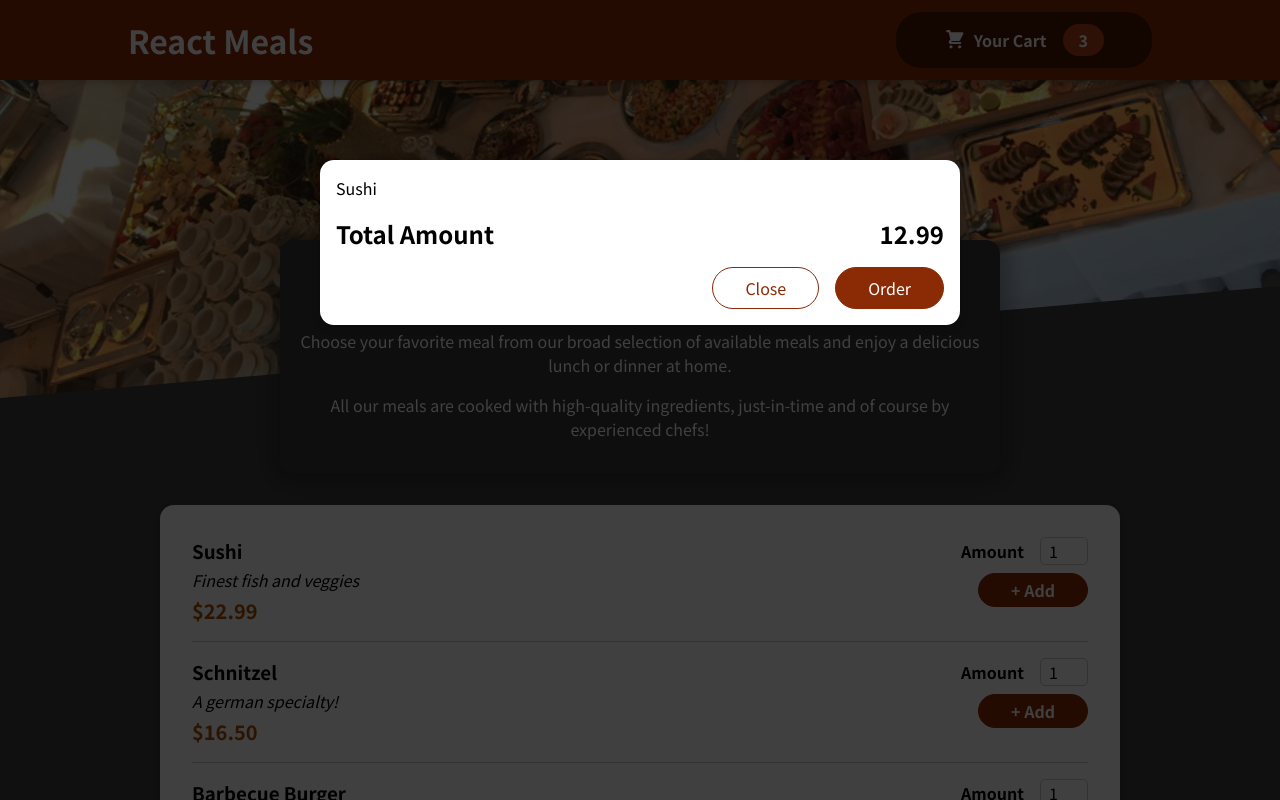
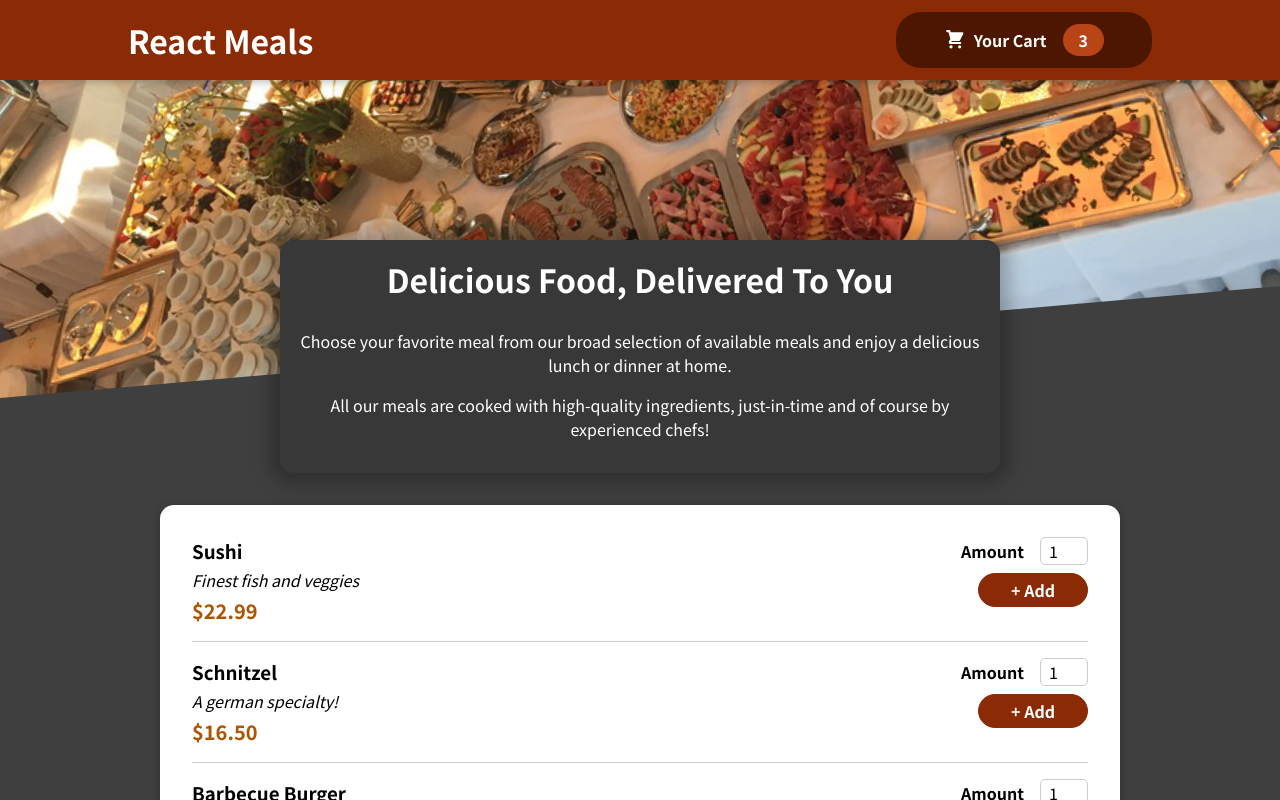
Before and after one commit to mariamihai/udemy-react-overview, a React (Create React App) app: page / in a window 1280 px wide. Shown: the top 800 px of the page. Built offline with nearby package versions, Linux system fonts and the light colour scheme.

Commit message:
[Section 11.140] Added state for showing the cart and fixed unique id required for cart elements defect

```diff
--- a/src/App.js
+++ b/src/App.js
@@ -1,12 +1,24 @@
+import { useState } from "react";
+
 import Header from "./components/Layout/Header/Header";
 import Meals from "./components/Meals/Meals";
 import Cart from "./components/Cart/Cart";
 
 function App() {
+  const [cartIsShown, setCartIsShown] = useState(false);
+
+  const showCartHandler = () => {
+    setCartIsShown(true);
+  };
+
+  const hideCartHandler = () => {
+    setCartIsShown(false);
+  };
+
   return (
     <>
-      <Cart />
-      <Header />
+      {cartIsShown && <Cart onHideCart={hideCartHandler} />}
+      <Header onShowCart={showCartHandler} />
       <main>
         <Meals />
       </main>
--- a/src/components/Cart/Cart.js
+++ b/src/components/Cart/Cart.js
@@ -6,20 +6,22 @@
   const cartItems = (
     <ul className={styles["cart-items"]}>
       {[{ id: "c1", name: "Sushi", amount: 2, price: 12.99 }].map((item) => (
-        <li>{item.name}</li>
+        <li key={item.id}>{item.name}</li>
       ))}
     </ul>
   );
 
   return (
-    <Modal>
+    <Modal onHideCart={props.onHideCart}>
       {cartItems}
       <div className={styles.total}>
         <span>Total Amount</span>
         <span>12.99</span>
       </div>
       <div className={styles.actions}>
-        <button className={styles["button--alt"]}>Close</button>
+        <button className={styles["button--alt"]} onClick={props.onHideCart}>
+          Close
+        </button>
         <button className={styles.button}>Order</button>
       </div>
     </Modal>
--- a/src/components/Layout/Header/Header.js
+++ b/src/components/Layout/Header/Header.js
@@ -3,12 +3,12 @@
 import mealsImage from "../../../assets/meals.jpg";
 import HeaderCartButton from "../HeaderCartButton/HeaderCartButton";
 
-const Header = () => {
+const Header = (props) => {
   return (
     <>
       <header className={styles.header}>
         <h1>React Meals</h1>
-        <HeaderCartButton />
+        <HeaderCartButton onShowCart={props.onShowCart} />
       </header>
       <div className={styles["main-image"]}>
         <img src={mealsImage} alt="A table of delicious food" />
--- a/src/components/Layout/HeaderCartButton/HeaderCartButton.js
+++ b/src/components/Layout/HeaderCartButton/HeaderCartButton.js
@@ -4,7 +4,7 @@
 
 const HeaderCartButton = (props) => {
   return (
-    <button className={styles.button}>
+    <button className={styles.button} onClick={props.onShowCart}>
       <span className={styles.icon}>
         <CartIcon />
       </span>
--- a/src/components/UI/Modal/Modal.js
+++ b/src/components/UI/Modal/Modal.js
@@ -3,7 +3,7 @@
 import styles from "./Modal.module.css";
 
 const Backdrop = (props) => {
-  return <div className={styles.backdrop} />;
+  return <div className={styles.backdrop} onClick={props.onHideCart} />;
 };
 
 const ModalOverlay = (props) => {
@@ -19,7 +19,10 @@
 const Modal = (props) => {
   return (
     <>
-      {ReactDOM.createPortal(<Backdrop />, portalElement)}
+      {ReactDOM.createPortal(
+        <Backdrop onHideCart={props.onHideCart} />,
+        portalElement
+      )}
       {ReactDOM.createPortal(
         <ModalOverlay>{props.children}</ModalOverlay>,
         portalElement
```
